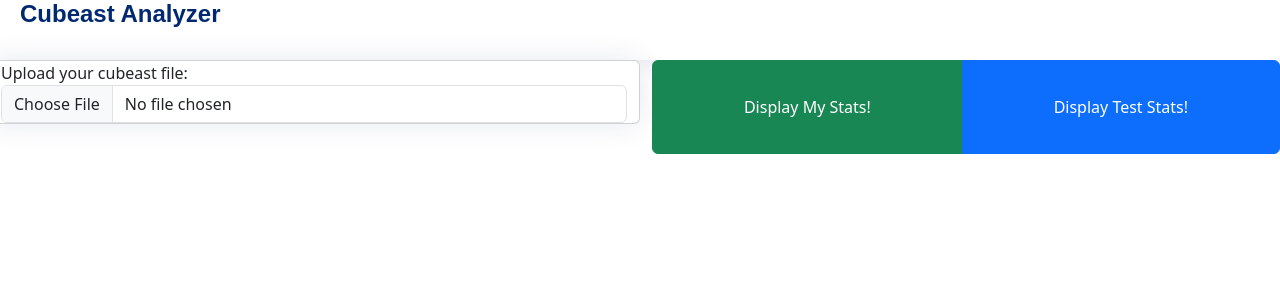
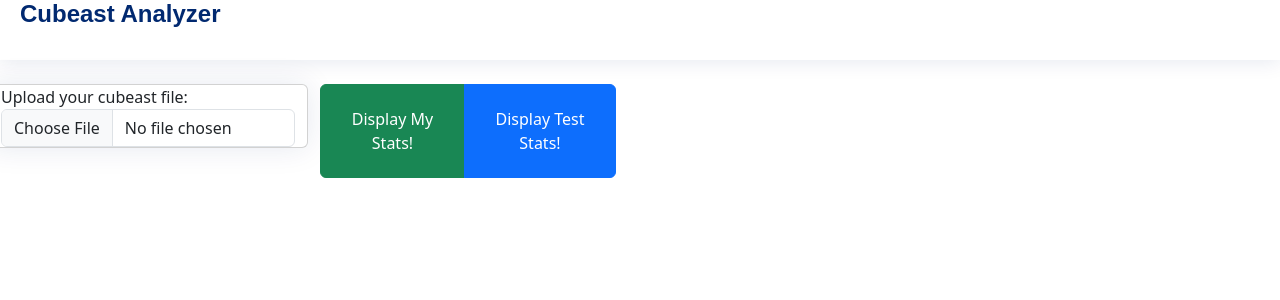
Before and after one commit to cuberplus/cubeastanalyzer, a React (Create React App) app: page / in a window 1280 px wide. Shown: the top 300 px of the page. Built offline with nearby package versions, Linux system fonts and the light colour scheme.

Commit message:
Changing sizes

```diff
--- a/src/Components/ChartPanel.tsx
+++ b/src/Components/ChartPanel.tsx
@@ -3,7 +3,7 @@ import { ChartPanelProps, ChartPanelState, Solve } from "../Helpers/Types";
 import { Line, Chart, Bar, Doughnut } from 'react-chartjs-2';
 import { Chart as ChartJS, ChartData, LineElement, PointElement, LinearScale, Title, CategoryScale, ChartOptions } from 'chart.js/auto';
 import { calculateMovingAverage, calculateMovingPercentage, reduceDataset } from "../Helpers/RunningAverageMath";
-import { Card, Row } from "react-bootstrap";
+import { Card, Row, Col } from "react-bootstrap";
 
 export class ChartPanel extends React.Component<ChartPanelProps, ChartPanelState> {
     state: ChartPanelState = { solves: [] };
--- a/src/Components/FileInput.tsx
+++ b/src/Components/FileInput.tsx
@@ -36,7 +36,9 @@ export class FileInput extends React.Component<FileInputProps, FileInputState> {
                     </Row>
                 </header>
 
-                <Row>
+                <br />
+
+                <Row className="col-6">
                     <Card className="info-card col-lg-6 col-md-6 col-sm-6">
                         <Form>
                             Upload your cubeast file:
@@ -54,7 +56,7 @@ export class FileInput extends React.Component<FileInputProps, FileInputState> {
                     </ButtonGroup>
                 </Row>
                 <FilterPanel solves={this.state.solves} />
-            </div>
+            </div >
         )
     }
 }
```
